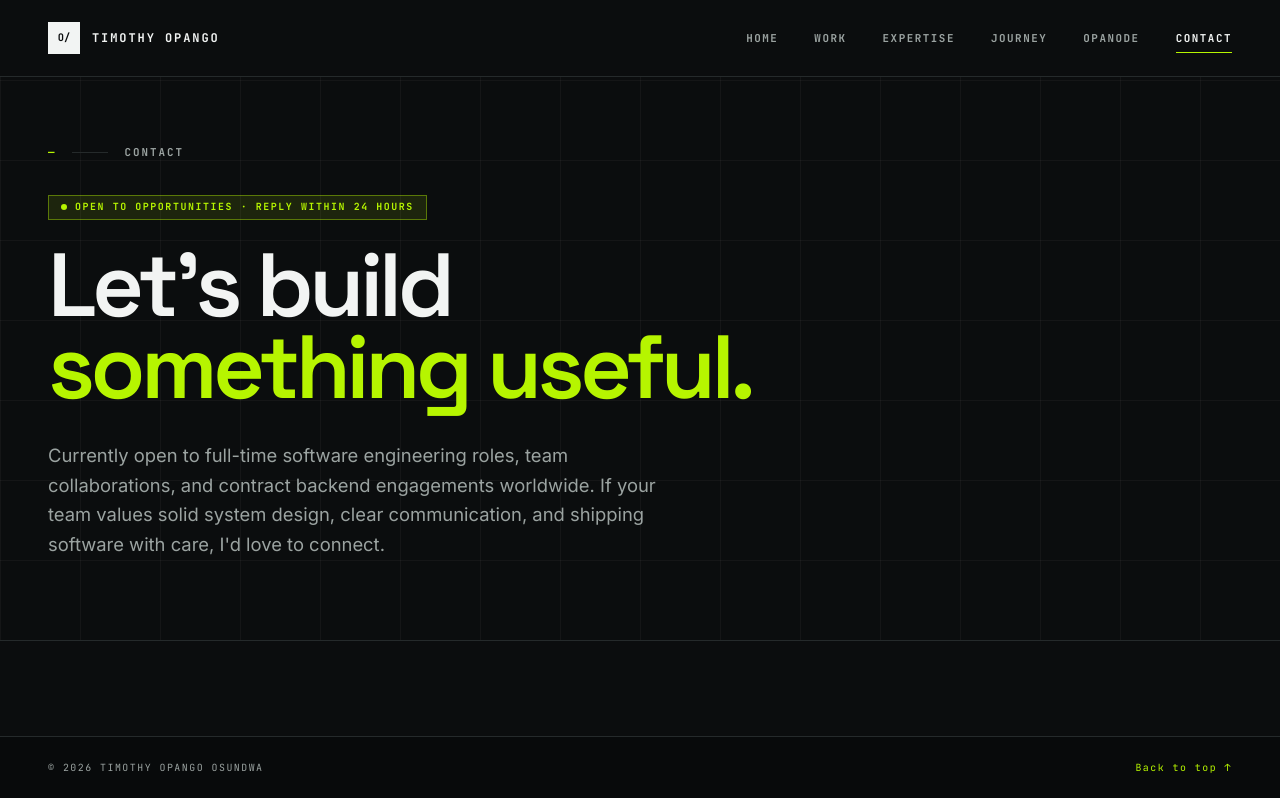
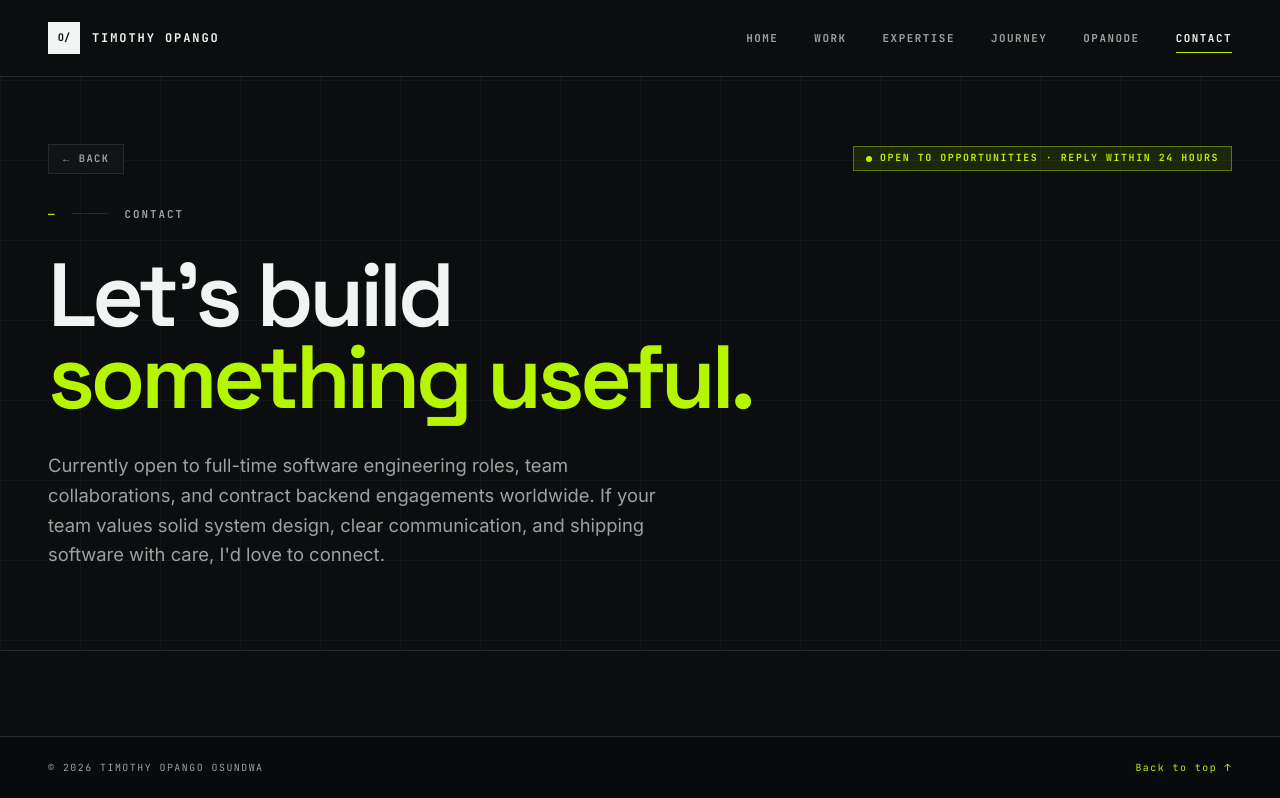
Before and after one commit to Opango14/portfolio, a React (Vite) app: page /contact in a window 1280 px wide. Shown: the top 798 px of the page. Built offline with nearby package versions, Linux system fonts and the light colour scheme.

Commit message:
feat: add BackButton component and integrate into PageHeader for navigation

```diff
--- /dev/null
+++ b/src/components/BackButton.tsx
@@ -0,0 +1,30 @@
+import { Link } from "react-router-dom";
+
+type BackButtonProps = {
+  /** Target route — defaults to home ("/") */
+  to?: string;
+  label?: string;
+  className?: string;
+};
+
+export function BackButton({
+  to = "/",
+  label = "Back",
+  className = "",
+}: BackButtonProps) {
+  return (
+    <Link
+      to={to}
+      className={`group inline-flex items-center gap-2 border border-[var(--color-line)] bg-[var(--color-paper)]/90 px-3.5 py-1.5 font-mono text-[0.65rem] font-bold uppercase tracking-[0.14em] text-[var(--color-muted)] backdrop-blur-sm transition-all duration-200 hover:border-[var(--color-accent)] hover:bg-[var(--color-paper)] hover:text-[var(--color-accent)] ${className}`}
+      aria-label="Back to home page"
+    >
+      <span
+        className="transition-transform duration-200 group-hover:-translate-x-1"
+        aria-hidden="true"
+      >
+        ←
+      </span>
+      <span>{label}</span>
+    </Link>
+  );
+}
--- a/src/components/PageHeader.tsx
+++ b/src/components/PageHeader.tsx
@@ -1,4 +1,5 @@
 import type { ReactNode } from "react";
+import { BackButton } from "./BackButton";
 
 type PageHeaderProps = {
   label: string;
@@ -6,11 +7,12 @@ type PageHeaderProps = {
   title: ReactNode;
   description: ReactNode;
   children?: ReactNode;
+  showBack?: boolean;
 };
 
 /**
- * Shared hero header for every page: grid-patterned background, section
- * label, accent status pill, two-tone headline, and intro copy.
+ * Shared hero header for every non-home page: grid-patterned background,
+ * back button, section label, accent status pill, two-tone headline, and intro copy.
  */
 export function PageHeader({
   label,
@@ -18,19 +20,25 @@ export function PageHeader({
   title,
   description,
   children,
+  showBack = true,
 }: PageHeaderProps) {
   return (
     <section className="hero-grid border-b border-[var(--color-line)] px-5 pb-16 pt-28 sm:px-8 lg:px-12 lg:pb-20 lg:pt-36">
       <div>
+        {/* Navigation & Status bar */}
+        <div className="mb-8 flex flex-wrap items-center justify-between gap-4">
+          {showBack && <BackButton />}
+
+          <div className="inline-flex items-center gap-2 border border-[var(--color-accent)]/40 bg-[var(--color-accent)]/10 px-3 py-1 font-mono text-[0.62rem] font-bold uppercase tracking-[0.16em] text-[var(--color-accent)]">
+            <span className="h-1.5 w-1.5 rounded-full bg-[var(--color-accent)]" />
+            {pill}
+          </div>
+        </div>
+
         <div className="section-label">
           <span className="section-label-index">—</span>
           <span className="section-label-line" />
           <span>{label}</span>
-        </div>
-
-        <div className="inline-flex items-center gap-2 border border-[var(--color-accent)]/40 bg-[var(--color-accent)]/10 px-3 py-1 font-mono text-[0.62rem] font-bold uppercase tracking-[0.16em] text-[var(--color-accent)]">
-          <span className="h-1.5 w-1.5 rounded-full bg-[var(--color-accent)]" />
-          {pill}
         </div>
 
         <h1 className="mt-6 font-display text-[clamp(2.8rem,7vw,6.5rem)] font-semibold leading-[0.92] tracking-[-0.05em] text-[var(--color-ink)]">
```
